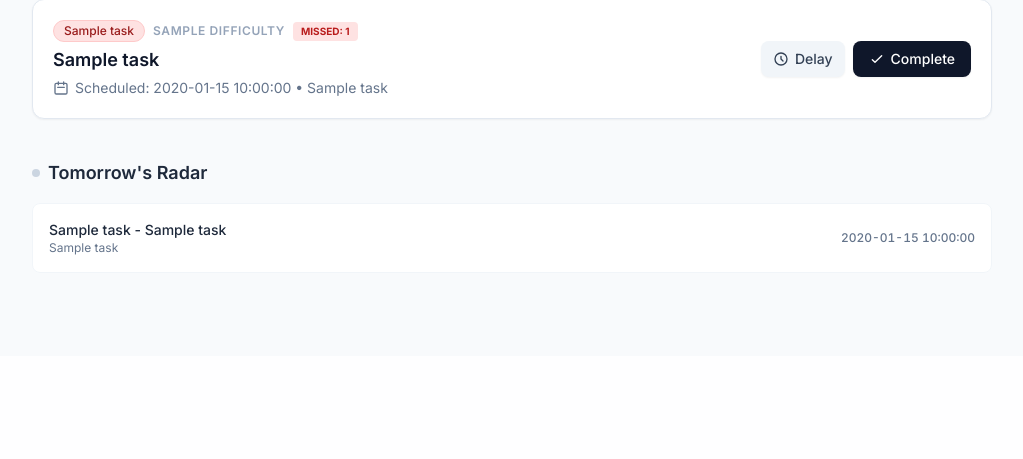
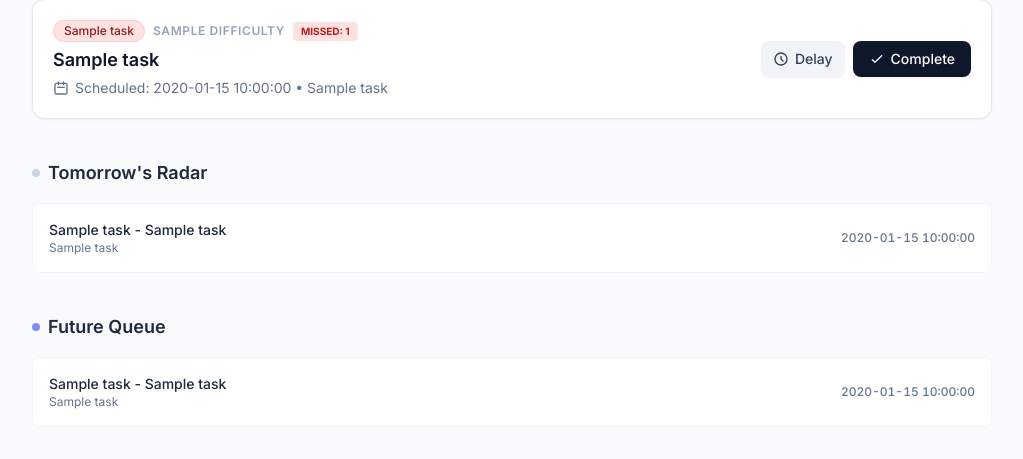
Before and after one commit to Arcrosswane/Space-Rep, a Flask app: template templates/index.html in a window 1280 px wide. Shown: the part 444-903 px from the top of the page, without its empty margins (128-1151 px from the left). Before the commit the page ends 717 px from the top, so only its background shows below. Run offline with Flask 3, Linux system fonts and the light colour scheme; the template is opened without the code that fills it: most values are stand-ins (such as "Sample title", 1, 10 or a date in 2020); some libraries are stand-ins or nearby versions.

Commit message:
Enhance task management and synchronization features: Update calendar, Google Tasks, and Google Keep integration to return success status. Add future tasks section in the dashboard for better task visibility. Clean up data.json to reset topics and tasks.

```diff
--- a/app.py
+++ b/app.py
@@ -185,18 +185,20 @@ def get_subject_color_id(subject):
 def add_event_to_calendar(task, topic):
     service = get_calendar_service()
     if not service:
-        return
+        return False
+
+    start_date = datetime.date.fromisoformat(task['scheduled_date'])
+    end_date = start_date + datetime.timedelta(days=1)
 
     event = {
         'summary': f"Review: {topic['subject']} - {topic['topic_name']}",
         'description': f"Spaced Repetition Review for {topic['subject']}. Task: {task['title']}\nDifficulty: {topic['difficulty']}",
         'start': {
-            'date': task['scheduled_date'],
-            'timeZone': 'UTC',
+            'date': start_date.isoformat(),
         },
         'end': {
-            'date': task['scheduled_date'],
-            'timeZone': 'UTC',
+            # Google all-day events require exclusive end date.
+            'date': end_date.isoformat(),
         },
     }
 
@@ -205,13 +207,15 @@ def add_event_to_calendar(task, topic):
     try:
         created_event = service.events().insert(calendarId='primary', body=event).execute()
         task['calendar_event_id'] = created_event.get('id')
+        return True
     except Exception as e:
         print(f"Failed to create Google Calendar event: {e}")
+        return False
 
 def add_google_task(task, topic):
     service = get_tasks_service()
     if not service:
-        return
+        return False
 
     body = {
         "title": f"Review: {topic['subject']} - {topic['topic_name']} ({task['title']})",
@@ -221,45 +225,61 @@ def add_google_task(task, topic):
     try:
         created = service.tasks().insert(tasklist='@default', body=body).execute()
         task['google_task_id'] = created.get('id')
+        return True
     except Exception as e:
         print(f"Failed to create Google Task: {e}")
+        return False
 
-def update_google_task_date(task):
+def update_google_task_date(task, topic=None):
     service = get_tasks_service()
-    if not service or 'google_task_id' not in task:
+    if not service:
         return
+    if 'google_task_id' not in task and topic:
+        add_google_task(task, topic)
+    if 'google_task_id' not in task:
+        return False
     try:
         body = service.tasks().get(tasklist='@default', task=task['google_task_id']).execute()
         body['due'] = f"{task['scheduled_date']}T00:00:00.000Z"
         service.tasks().update(tasklist='@default', task=task['google_task_id'], body=body).execute()
+        return True
     except Exception as e:
         print(f"Failed to update Google Task date: {e}")
+        return False
 
-def complete_google_task(task):
+def complete_google_task(task, topic=None):
     service = get_tasks_service()
-    if not service or 'google_task_id' not in task:
+    if not service:
+        return False
+    if 'google_task_id' not in task and topic:
+        add_google_task(task, topic)
+    if 'google_task_id' not in task:
         return
     try:
         body = service.tasks().get(tasklist='@default', task=task['google_task_id']).execute()
         body['status'] = 'completed'
         body['completed'] = datetime.datetime.utcnow().replace(microsecond=0).isoformat() + "Z"
         service.tasks().update(tasklist='@default', task=task['google_task_id'], body=body).execute()
+        return True
     except Exception as e:
         print(f"Failed to complete Google Task: {e}")
+        return False
 
 def delete_google_task(task):
     service = get_tasks_service()
     if not service or 'google_task_id' not in task:
-        return
+        return False
     try:
         service.tasks().delete(tasklist='@default', task=task['google_task_id']).execute()
+        return True
     except Exception as e:
         print(f"Failed to delete Google Task: {e}")
+        return False
 
-def add_task_to_google_keep(topic, task):
+def add_task_to_google_keep(topic, task, action="created"):
     keep = get_google_keep_client()
     if not keep:
-        return
+        return False
 
     track = topic.get("track", "School")
     target_note = None
@@ -271,15 +291,23 @@ def add_task_to_google_keep(topic, task):
     if not target_note:
         target_note = keep.createNote(track, "")
 
+    action_text = {
+        "created": "ADDED",
+        "delayed": "DELAYED",
+        "completed": "COMPLETED",
+        "deleted": "DELETED"
+    }.get(action, "UPDATED")
     keep_text = (
-        f"{task['scheduled_date']}: {topic['subject']} - "
+        f"[{action_text}] {task['scheduled_date']}: {topic['subject']} - "
         f"{topic['topic_name']} ({task['title']})"
     )
     target_note.text = (target_note.text + "\n" + keep_text).strip()
     try:
         keep.sync()
+        return True
     except Exception as e:
         print(f"Failed to sync Google Keep note: {e}")
+        return False
 
 def update_calendar_event_date(task):
     service = get_calendar_service()
@@ -361,9 +389,9 @@ def generate_tasks(topic, existing_tasks=None):
             "missed_count": 0
         }
         tasks.append(task)
-        add_event_to_calendar(task, topic)
-        add_google_task(task, topic)
-        add_task_to_google_keep(topic, task)
+        task["calendar_synced"] = add_event_to_calendar(task, topic)
+        task["google_tasks_synced"] = add_google_task(task, topic)
+        task["google_keep_synced"] = add_task_to_google_keep(topic, task, action="created")
 
     return tasks
 
@@ -378,6 +406,7 @@ def dashboard():
     missed_tasks = []
     today_tasks = []
     upcoming_tasks = []
+    later_tasks = []
 
     topic_map = {t['id']: t for t in data['topics']}
 
@@ -397,10 +426,19 @@ def dashboard():
             today_tasks.append(task_view)
         elif task['scheduled_date'] == tomorrow_str:
             upcoming_tasks.append(task_view)
+        elif task['scheduled_date'] > tomorrow_str:
+            later_tasks.append(task_view)
 
     upcoming_tasks.sort(key=lambda x: x['scheduled_date'])
+    later_tasks.sort(key=lambda x: x['scheduled_date'])
 
-    return render_template('index.html', missed=missed_tasks, today=today_tasks, upcoming=upcoming_tasks)
+    return render_template(
+        'index.html',
+        missed=missed_tasks,
+        today=today_tasks,
+        upcoming=upcoming_tasks,
+        later=later_tasks
+    )
 
 @app.route('/add', methods=['GET', 'POST'])
 def add_topic():
@@ -453,6 +491,12 @@ def add_topic():
 
         save_data(data)
         session['last_added_topic_id'] = topic['id']
+        if not any(t.get("calendar_event_id") for t in new_tasks):
+            flash("Topic saved, but Google Calendar sync did not complete. Check Google credentials/scopes and re-authenticate.")
+        if not any(t.get("google_task_id") for t in new_tasks):
+            flash("Topic saved, but Google Tasks sync did not complete. Check Tasks API is enabled and re-authenticate.")
+        if not any(t.get("google_keep_synced") for t in new_tasks):
+            flash("Topic saved, but Google Keep sync did not complete. Check Keep credentials in .env.")
         flash("Topic added and review tasks scheduled.")
         return redirect(url_for('dashboard'))
 
@@ -481,6 +525,9 @@ def undo_last_topic():
         if task['topic_id'] == topic_id:
             delete_calendar_event(task)
             delete_google_task(task)
+            topic = next((t for t in data['topics'] if t['id'] == topic_id), None)
+            if topic:
+                add_task_to_google_keep(topic, task, action="deleted")
         else:
             tasks_to_keep.append(task)
 
@@ -498,10 +545,15 @@ def undo_last_topic():
 @app.route('/complete_task/<task_id>', methods=['POST'])
 def complete_task(task_id):
     data = load_data()
+    topic_map = {t['id']: t for t in data['topics']}
     for task in data['tasks']:
         if task['id'] == task_id:
             task['status'] = 'completed'
-            complete_google_task(task)
+            topic = topic_map.get(task['topic_id'])
+            if not complete_google_task(task, topic=topic):
+                flash("Task completed locally, but Google Tasks update failed.")
+            if topic and not add_task_to_google_keep(topic, task, action="completed"):
+                flash("Task completed locally, but Google Keep update failed.")
             break
 
     save_data(data)
@@ -511,6 +563,7 @@ def complete_task(task_id):
 def delay_task(task_id):
     data = load_data()
     target_task = None
+    topic_map = {t['id']: t for t in data['topics']}
 
     for task in data['tasks']:
         if task['id'] == task_id:
@@ -529,7 +582,11 @@ def delay_task(task_id):
                 task['scheduled_date'] = new_date.isoformat()
                 task['missed_count'] = max(0, task.get('missed_count', 0) - 1) # Reduce missed count since we're explicitly delaying
                 update_calendar_event_date(task)
-                update_google_task_date(task)
+                topic = topic_map.get(task['topic_id'])
+                if not update_google_task_date(task, topic=topic):
+                    flash("Task delayed locally, but Google Tasks date update failed.")
+                if topic and not add_task_to_google_keep(topic, task, action="delayed"):
+                    flash("Task delayed locally, but Google Keep update failed.")
 
         save_data(data)
 
--- a/templates/index.html
+++ b/templates/index.html
@@ -129,6 +129,34 @@
         {% endif %}
     </section>
 
+    <!-- Future Tasks (after tomorrow) -->
+    <section class="space-y-4 fade-in" style="animation-delay: 260ms;">
+        <h2 class="text-lg font-semibold text-slate-800 dark:text-zinc-200 flex items-center gap-2">
+            <div class="w-2 h-2 rounded-full bg-indigo-400 dark:bg-indigo-500"></div>
+            Future Queue
+        </h2>
+
+        {% if later|length == 0 %}
+            <div class="p-8 text-center rounded-xl bg-slate-50 dark:bg-zinc-800/30 border border-dashed border-slate-200 dark:border-zinc-700">
+                <p class="text-slate-500 dark:text-zinc-400 text-sm">No tasks scheduled after tomorrow.</p>
+            </div>
+        {% else %}
+            <div class="grid grid-cols-1 gap-3">
+                {% for task in later %}
+                    <div class="flex items-center justify-between p-4 bg-white dark:bg-zinc-800/20 border border-slate-100 dark:border-zinc-800 rounded-lg">
+                        <div class="flex flex-col">
+                            <span class="text-sm font-medium text-slate-800 dark:text-zinc-300">{{ task.subject }} - {{ task.topic_name }}</span>
+                            <span class="text-xs text-slate-500 dark:text-zinc-500">{{ task.title }}</span>
+                        </div>
+                        <span class="text-xs font-medium text-slate-500 dark:text-zinc-400 tabular-nums">
+                            {{ task.scheduled_date }}
+                        </span>
+                    </div>
+                {% endfor %}
+            </div>
+        {% endif %}
+    </section>
+
 </div>
 
 {% endblock %}
```
Also changed, not shown: data.json (+2 -108 lines).
